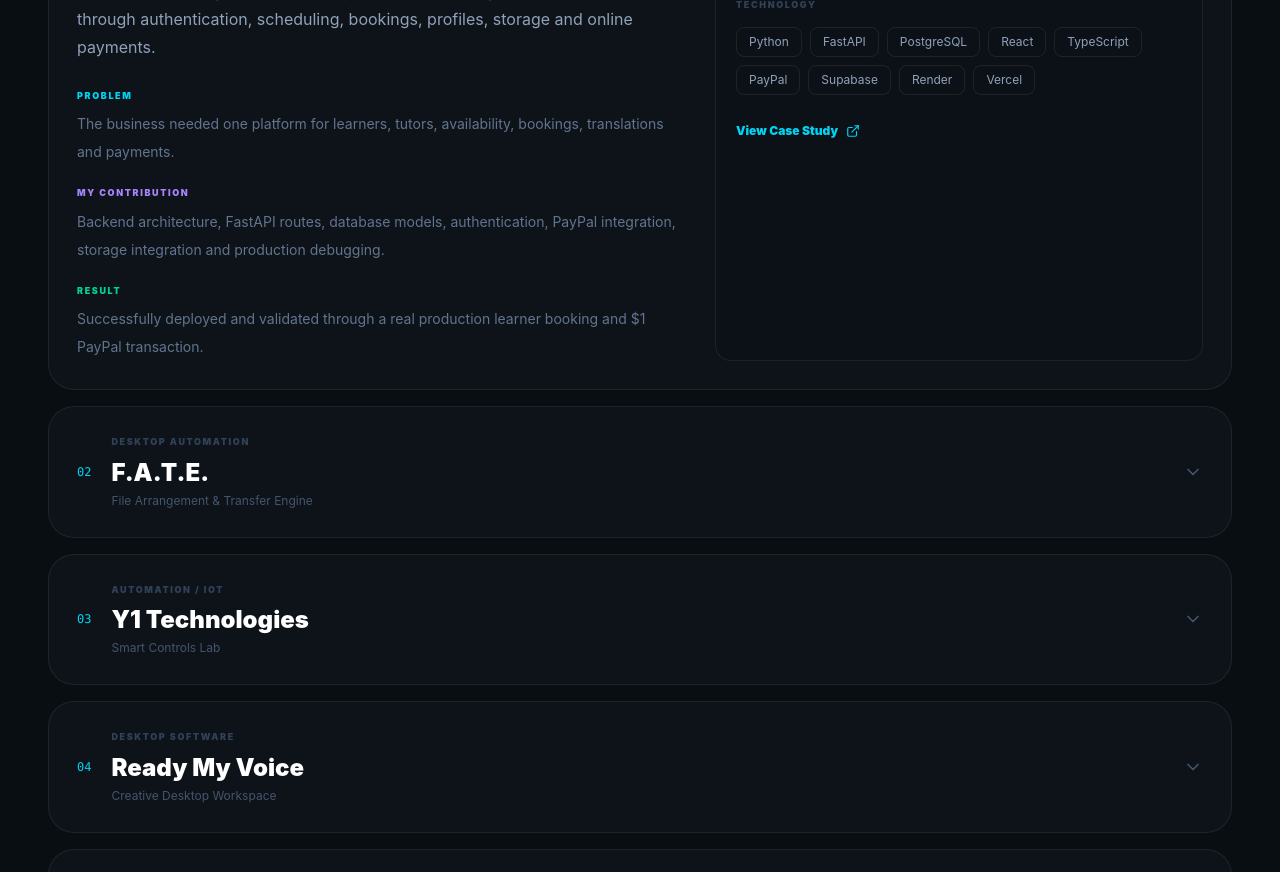
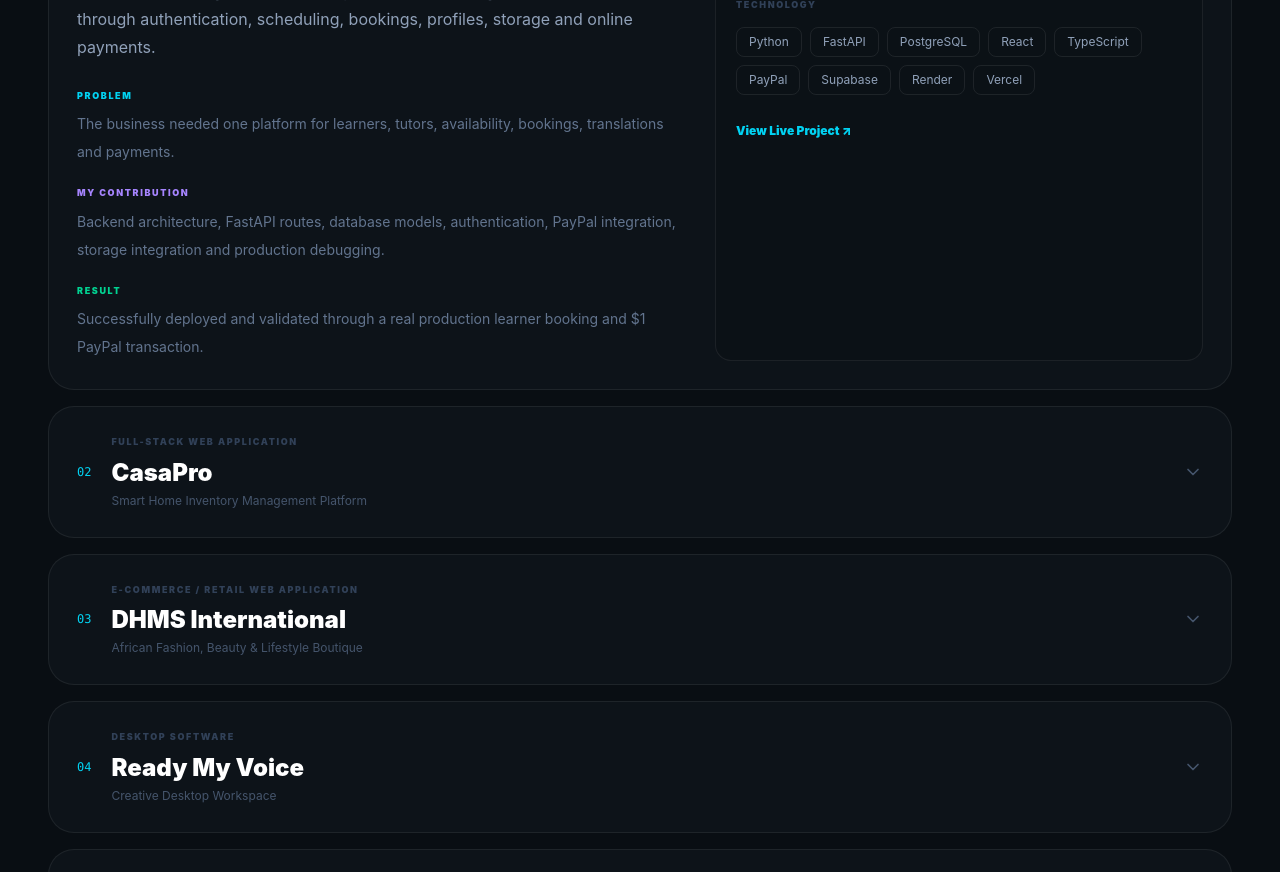
Before and after one commit to Yuri561/iamyuri, a React (Vite) app: page / in a window 1280 px wide. Shown: the part 5920-6792 px from the top of the page. Built offline with nearby package versions, Linux system fonts and the light colour scheme.

Commit message:
updates project

```diff
--- a/index.html
+++ b/index.html
@@ -2,12 +2,66 @@
 <html lang="en">
   <head>
     <meta charset="UTF-8" />
-    <link rel="icon" type="image/svg+xml" href="/vite.svg" />
+
+    <!-- Favicon -->
+    <link rel="icon" type="image/png" href="/logoYP.png" />
+    <link rel="apple-touch-icon" href="/logoYP.png" />
+
+    <!-- Responsive -->
     <meta name="viewport" content="width=device-width, initial-scale=1.0" />
-    <title>yuri_portfolio</title>
+
+    <!-- Primary SEO -->
+    <title>Yuri Pierre-Louis | Software, Automation & Controls Engineer</title>
+
+    <meta
+      name="description"
+      content="Portfolio of Yuri Pierre-Louis — software developer, building automation and HVAC controls professional specializing in Python, FastAPI, React, TypeScript, BACnet, APIs, systems integration, and smart technologies."
+    />
+
+    <meta
+      name="keywords"
+      content="Yuri Pierre-Louis, Software Developer, Backend Developer, Python Developer, FastAPI Developer, Controls Engineer, Building Automation, HVAC Controls, BACnet, React Developer, TypeScript, Systems Integration, Automation Engineer"
+    />
+
+    <meta name="author" content="Yuri Pierre-Louis" />
+
+    <!-- Theme -->
+    <meta name="theme-color" content="#070b10" />
+
+    <!-- Open Graph / LinkedIn -->
+    <meta
+      property="og:title"
+      content="Yuri Pierre-Louis | Software, Automation & Controls Engineer"
+    />
+
+    <meta
+      property="og:description"
+      content="Software meets real-world engineering. Explore my work across backend development, building automation, HVAC controls, systems integration, and production applications."
+    />
+
+    <meta property="og:type" content="website" />
+
+    <meta property="og:image" content="/logoYP.png" />
+
+    <!-- Twitter / Social Preview -->
+    <meta name="twitter:card" content="summary_large_image" />
+
+    <meta
+      name="twitter:title"
+      content="Yuri Pierre-Louis | Engineering Portfolio"
+    />
+
+    <meta
+      name="twitter:description"
+      content="Backend Development • Building Automation • HVAC Controls • Systems Integration"
+    />
+
+    <meta name="twitter:image" content="/logoYP.png" />
   </head>
+
   <body>
     <div id="root"></div>
+
     <script type="module" src="/src/main.tsx"></script>
   </body>
 </html>
--- a/src/components/projects/ProjectDetails.tsx
+++ b/src/components/projects/ProjectDetails.tsx
@@ -1,6 +1,3 @@
-import {
-  ExternalLink,
-} from "lucide-react";
 
 import type { Project } from "../../types/portfolio";
 
@@ -69,13 +66,16 @@ export default function ProjectDetails({
           )}
         </div>
 
-        <a
-          href="#"
-          className="mt-7 inline-flex items-center gap-2 text-xs font-black text-cyan-400"
-        >
-          View Case Study
-          <ExternalLink className="size-3.5" />
-        </a>
+        {project.link && (
+    <a
+      href={project.link}
+      target="_blank"
+      rel="noopener noreferrer"
+      className="mt-7 inline-flex items-center gap-2 text-xs font-black text-cyan-400"
+    >
+      View Live Project ↗
+    </a>
+  )}
       </div>
     </div>
   );
--- a/src/data/projects.ts
+++ b/src/data/projects.ts
@@ -25,51 +25,74 @@ export const projects: Project[] = [
       "Render",
       "Vercel",
     ],
+    link: "https://www.neeslearning.com"
   },
-
 {
   id: "02",
-    title: "F.A.T.E.",
-    subtitle: "File Arrangement & Transfer Engine",
-    category: "Desktop Automation",
+
+  title: "CasaPro",
+
+  subtitle: "Smart Home Inventory Management Platform",
+
+  category: "Full-Stack Web Application",
+
   description:
-      "Desktop application for categorizing, organizing and transferring files through a system dashboard.",
+    "A modern home inventory management platform that helps users organize, track, and protect household belongings, appliances, electronics, furniture, and important ownership records from a centralized dashboard.",
+
   problem:
-      "Large file collections become difficult to organize manually.",
+    "Homeowners often lack a centralized way to document what they own, organize household assets, monitor inventory, and maintain records that may be needed for insurance, budgeting, replacement, or property management.",
+
   contribution:
-      "Desktop architecture, file categories, vault structure, transfers and system events.",
+    "Designed and developed the application experience including inventory organization, category management, dashboard workflows, user profiles, authentication flows, reporting concepts, responsive interfaces, and the overall product architecture.",
+
   result:
-      "Built a desktop automation foundation using React, Tauri and Rust.",
+    "Built a responsive inventory management platform that transforms scattered household records into an organized digital system with categorized assets, dashboard visibility, reporting capabilities, and streamlined inventory workflows.",
+
   stack: [
     "React",
     "TypeScript",
-      "Tauri",
-      "Rust",
+    "Vite",
+    "Tailwind CSS",
+    "REST API",
+    "Responsive Design",
   ],
+
+  link: "https://casapro-pink.vercel.app",
 },
 
   {
   id: "03",
-    title: "Y1 Technologies",
-    subtitle: "Smart Controls Lab",
-    category: "Automation / IoT",
+
+  title: "DHMS International",
+
+  subtitle: "African Fashion, Beauty & Lifestyle Boutique",
+
+  category: "E-Commerce / Retail Web Application",
+
   description:
-      "Personal automation lab combining Python, Raspberry Pi, sensors and intelligent control concepts.",
+    "A responsive boutique e-commerce website for DHMS International in Fredericksburg, Virginia, showcasing African fashion, beauty, hair care, body products, jewelry, accessories, and in-store exclusive inventory.",
+
   problem:
-      "Explore how software can interact directly with physical environments.",
+    "DHMS International needed a stronger digital storefront that could present its culturally focused product catalog, support online product discovery, highlight in-store-only merchandise, and give customers a clear path to shop, contact the business, and visit the physical location.",
+
   contribution:
-      "System architecture, controls experimentation and Python automation.",
+    "Designed and developed the customer-facing shopping experience, including responsive navigation, product collections, promotional sections, in-store pickup messaging, category discovery, testimonials, contact information, and retail-focused user flows.",
+
   result:
-      "Created a platform for continuing automation and smart-system development.",
+    "Delivered a modern, mobile-friendly storefront that gives DHMS International a professional online presence while connecting its physical boutique experience with digital product discovery and customer engagement.",
+
   stack: [
-      "Python",
-      "Raspberry Pi",
-      "BACnet",
-      "IoT",
-      "Automation",
+    "React",
+    "TypeScript",
+    "Vite",
+    "Responsive Design",
+    "E-Commerce UI",
+    "Product Catalog",
+    "Retail UX",
   ],
+
+  link: "https://www.dhmsint.com",
 },
-
   {
     id: "04",
     title: "Ready My Voice",
@@ -88,6 +111,7 @@ export const projects: Project[] = [
       "CustomTkinter",
       "Desktop UI",
     ],
+    link: "wwww.neeslearning.com"
   },
 
   {
@@ -108,6 +132,7 @@ export const projects: Project[] = [
       "TypeScript",
       "Vercel",
     ],
+    link: "https://www.perlicatoursandtravel.com/"
   },
 
   {
@@ -128,5 +153,6 @@ export const projects: Project[] = [
       "TypeScript",
       "Tailwind CSS",
     ],
+    link: "https://www.perlicatoursandtravel.com/"
   },
 ];
--- a/src/types/portfolio.ts
+++ b/src/types/portfolio.ts
@@ -81,6 +81,7 @@ export interface Project {
   contribution: string;
   result: string;
   stack: string[];
+  link: string;
 }
 
 export interface Language {
```
Also changed, not shown: public/logoYP.png (added). Lines whose indentation alone changed are shown as unchanged.
